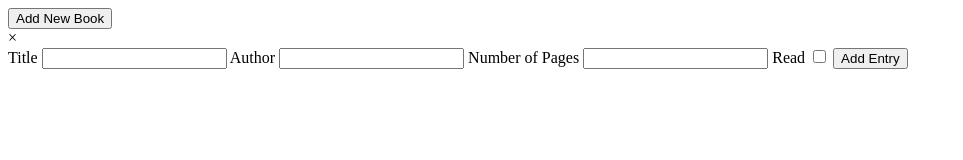
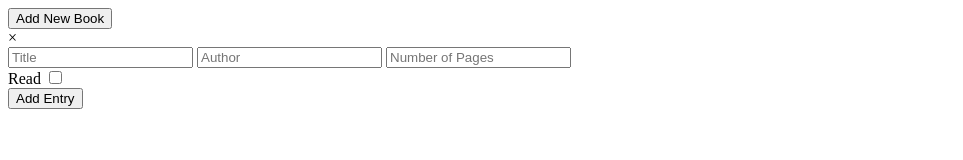
Before and after one commit to AlexRuu/library, a plain HTML site: page index.html in a window 1280 px wide. Both pictures are taken after a click on the button "Add New Book". Shown: the whole page, without its empty margins (0-963 px from the left). Drawn offline with Linux system fonts and the light colour scheme.

Commit message:
Update form modal layout

```diff
--- a/index.html
+++ b/index.html
@@ -14,14 +14,13 @@
     <div class="bookForm">
         <span class="close">&times;</span>
         <form class="addForm">
-            <label for="title">Title</label>
-            <input type="text" name="title" id="title">
-            <label for="author">Author</label>
-            <input type="text" name="author" id="author">
-            <label for="pages">Number of Pages</label>
-            <input type="number" name="pages" min="0" id="pages">
-            <label for="read">Read</label>
-            <input type="checkbox" name="read" id="read">
+            <input type="text" name="title" id="title" placeholder="Title">
+            <input type="text" name="author" id="author" placeholder="Author">
+            <input type="number" name="pages" min="0" id="pages" placeholder="Number of Pages">
+            <div class="readBox">
+                <label for="read">Read</label>
+                <input type="checkbox" name="read" id="read">
+            </div>
             <input type="submit" id="sub" value="Add Entry">
         </form>
     </div>
```
